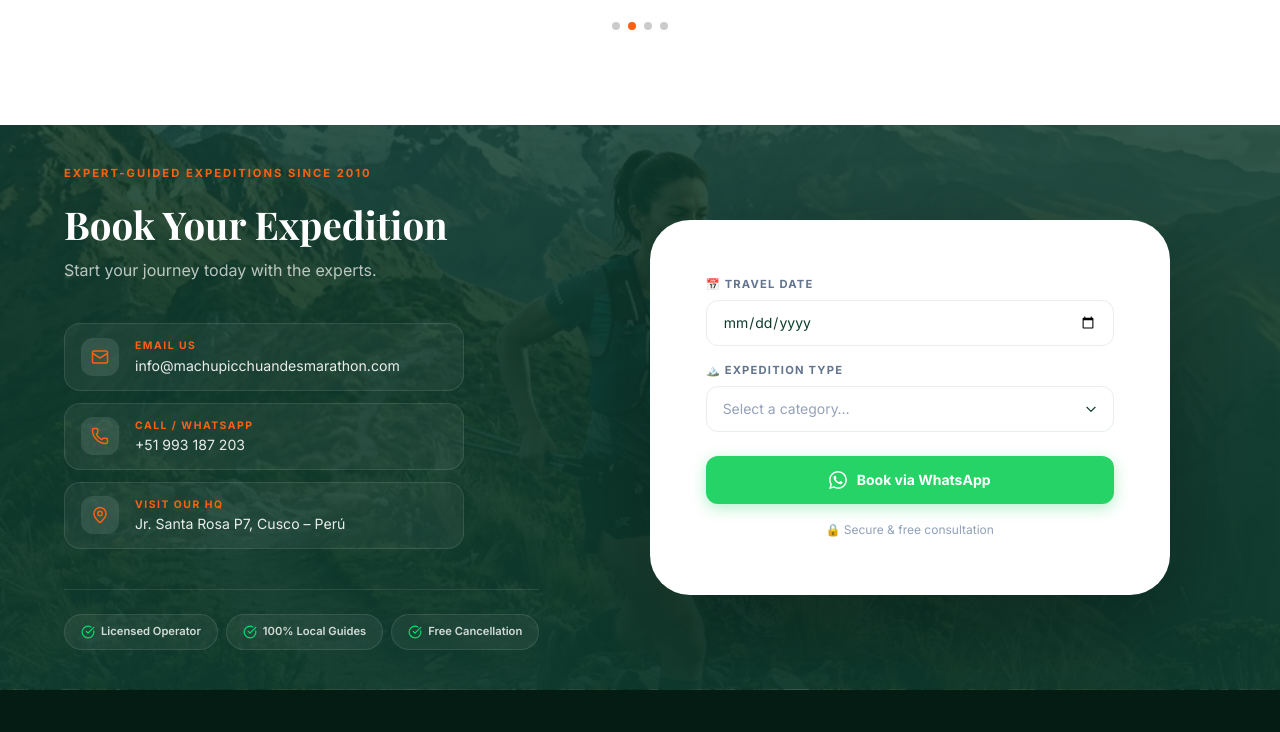
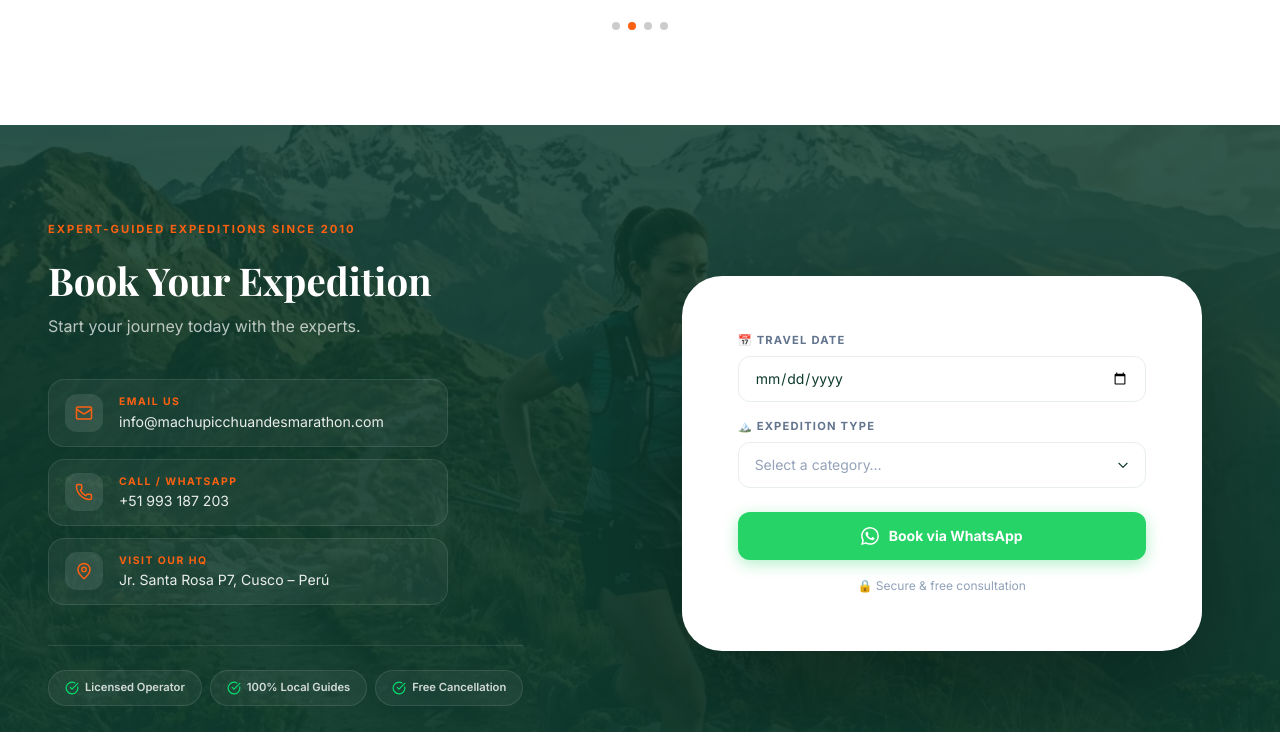
Before and after one commit to alphasoft-in/machupicchuandesmarathon, an Astro site: page /en in a window 1280 px wide. Shown: the part 4210-4942 px from the top of the page. Built offline with nearby package versions, Linux system fonts and the light colour scheme; Astro itself is replaced by a stand-in of ours; a web font is replaced by a local one.

Commit message:
Adjust BookingCTA: increased vertical padding (py-24) and added horizontal container padding to center content better

```diff
--- a/src/components/BookingCTA.tsx
+++ b/src/components/BookingCTA.tsx
@@ -11,9 +11,9 @@ export default function BookingCTA({ lang }: Props) {
   const t = useTranslations(lang);
 
   return (
-    <section id="contact" className="min-h-[55vh] flex items-center relative overflow-hidden py-10 bg-cover bg-center bg-[linear-gradient(rgba(14,59,46,0.85),rgba(14,59,46,0.95)),url('/images/marathon.webp')]">
-      <div className="container">
-        <div className="flex flex-col lg:flex-row justify-center items-center gap-10 lg:gap-16">
+    <section id="contact" className="min-h-[60vh] flex items-center relative overflow-hidden py-24 bg-cover bg-center bg-[linear-gradient(rgba(14,59,46,0.85),rgba(14,59,46,0.95)),url('/images/marathon.webp')]">
+      <div className="container px-6 lg:px-12">
+        <div className="flex flex-col lg:flex-row justify-center items-center gap-12 lg:gap-32">
           <div className="text-center lg:text-left">
             <div className="text-[0.7rem] font-bold uppercase tracking-[2px] text-secondary mb-5 text-center lg:text-left">
               {lang === 'en' ? 'Expert-guided expeditions since 2010' : 'Expediciones con guías expertos desde 2010'}
```
